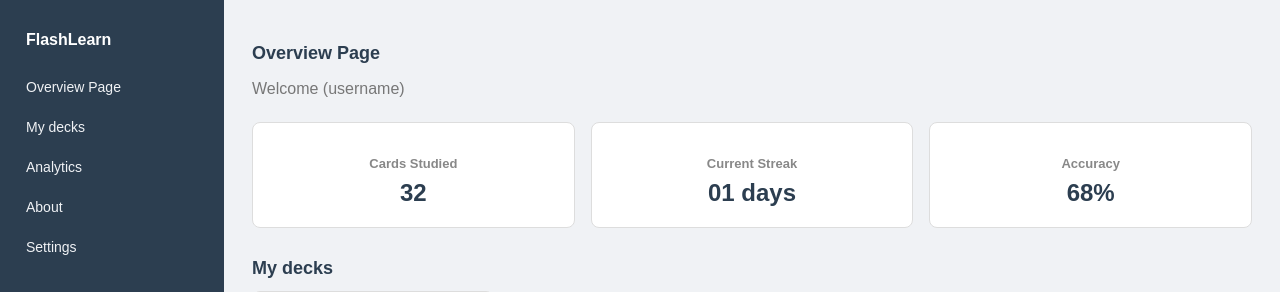
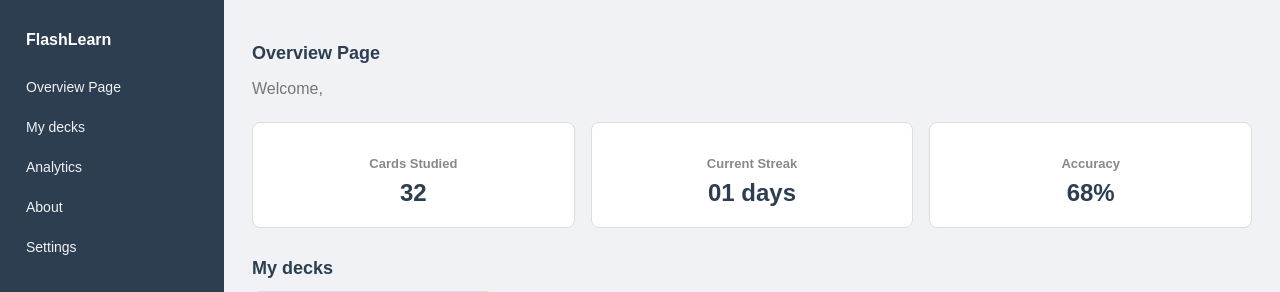
Before and after one commit to crios-uob/CI536_Group_Project, a Django app: page / in a window 1280 px wide. Shown: the top 292 px of the page. Run offline with Django 5.2, Linux system fonts and the light colour scheme; tables that the repository leaves empty hold one stand-in row (values such as "Sample post").

Commit message:
Updated file.html - changed to dynamic username

```diff
--- a/project/app/templates/file.html
+++ b/project/app/templates/file.html
@@ -1,5 +1,5 @@
 <!DOCTYPE html>
-<html lang="">
+<html lang="en">
     <head>
         {% load static %}
         <title> CI536 Project</title>
@@ -25,7 +25,7 @@
 
 
             <h2> Overview Page</h2>
-            <p>Welcome (username)</p>
+            <p>Welcome, {{ user.username }}</p>
 
             <!-- statistics-->
              <div class="stats">
```
